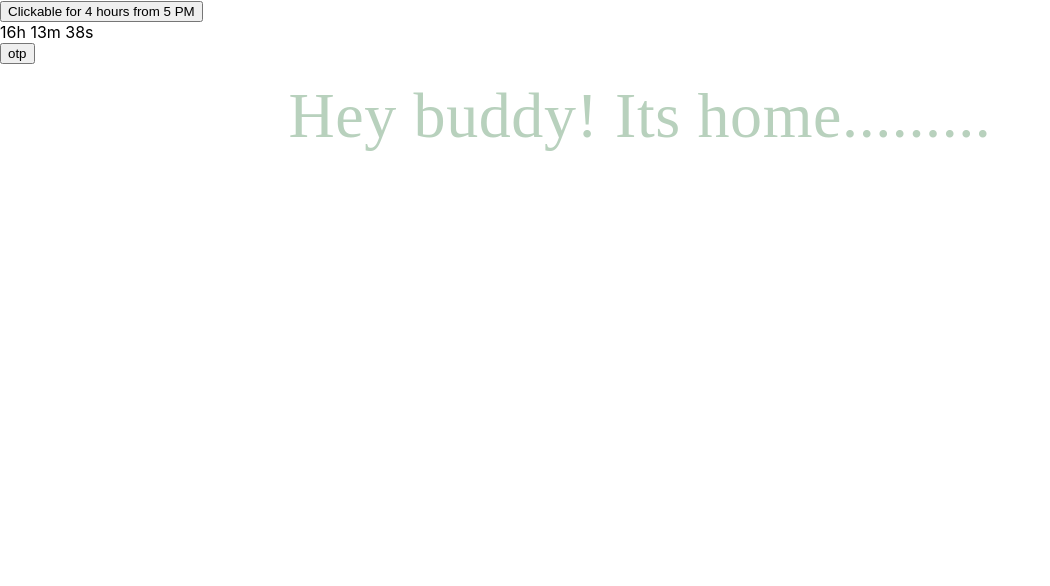
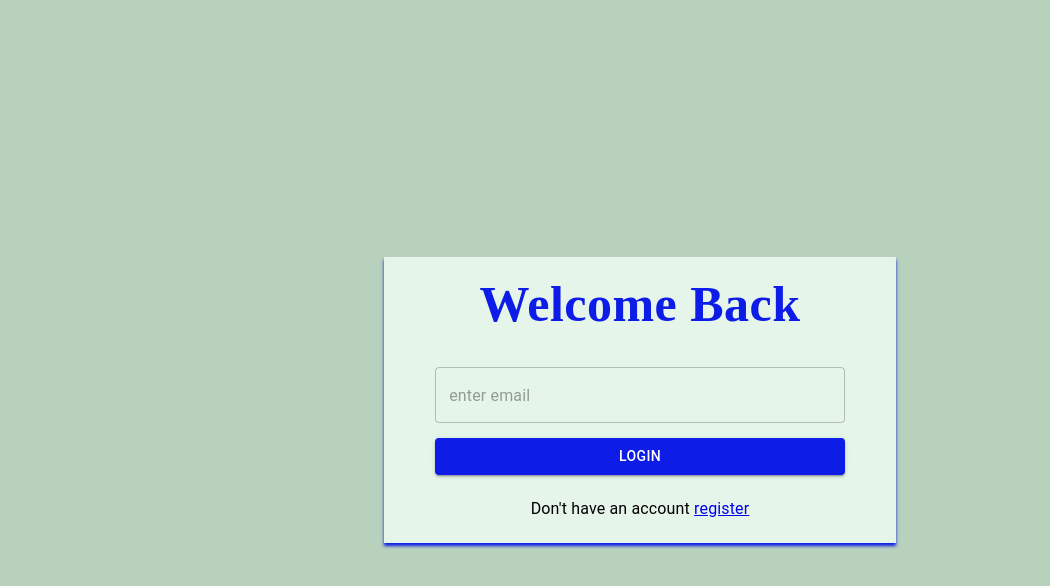
Before and after one commit to niyaskn01/otp, a React (Create React App) app in the folder client/: page / in a window 1280 px wide. Shown: the top 586 px of the page, without its empty margins (0-1050 px from the left). Built offline with nearby package versions, Linux system fonts and the light colour scheme; a web font is replaced by a local one.

Commit message:
changes root in client side

```diff
--- a/client/src/App.js
+++ b/client/src/App.js
@@ -11,8 +11,8 @@
     <>
     <Toaster/>
     <Routes>
-      <Route path="/" element={<Home />} />
-      <Route path='/login' element={<Login/>}/>
+      <Route path="/home" element={<Home />} />
+      <Route path='/' element={<Login/>}/>
       <Route path='/otp' element={<Otp/>}/>
       <Route path='/register' element={<Register/>}/>
     </Routes>
--- a/client/src/pages/otp/index.js
+++ b/client/src/pages/otp/index.js
@@ -22,7 +22,7 @@
     try {
       const {data}=await axiosInstance.post('/user/login',{email,otp})
       if(data.success){
-        navigate('/')
+        navigate('/home')
         toast.success('welcome')
       }else{
         toast.error(data.message)
--- a/client/src/pages/register/index.js
+++ b/client/src/pages/register/index.js
@@ -22,7 +22,7 @@
     try {
       const {data}=await axiosInstance.post('/user/register',inputData)
       if(data.success){
-        navigate('/login')
+        navigate('/')
         toast.success(data.message)
       }else{
         toast.error(data)
@@ -40,7 +40,7 @@
         <InputItem name='password' type='password' placeholder='enter password' onChange={handleChange}/>
         <FormButton onClick={handleClick} variant='contained'>Login</FormButton>
         <Typography sx={{margin:'20px'}} variant='subtitle1'>
-        Allready a user <Link to='/login'>login</Link>
+        Allready a user <Link to='/'>login</Link>
         </Typography>
       </FormBox>
     </FormContainer>
```
